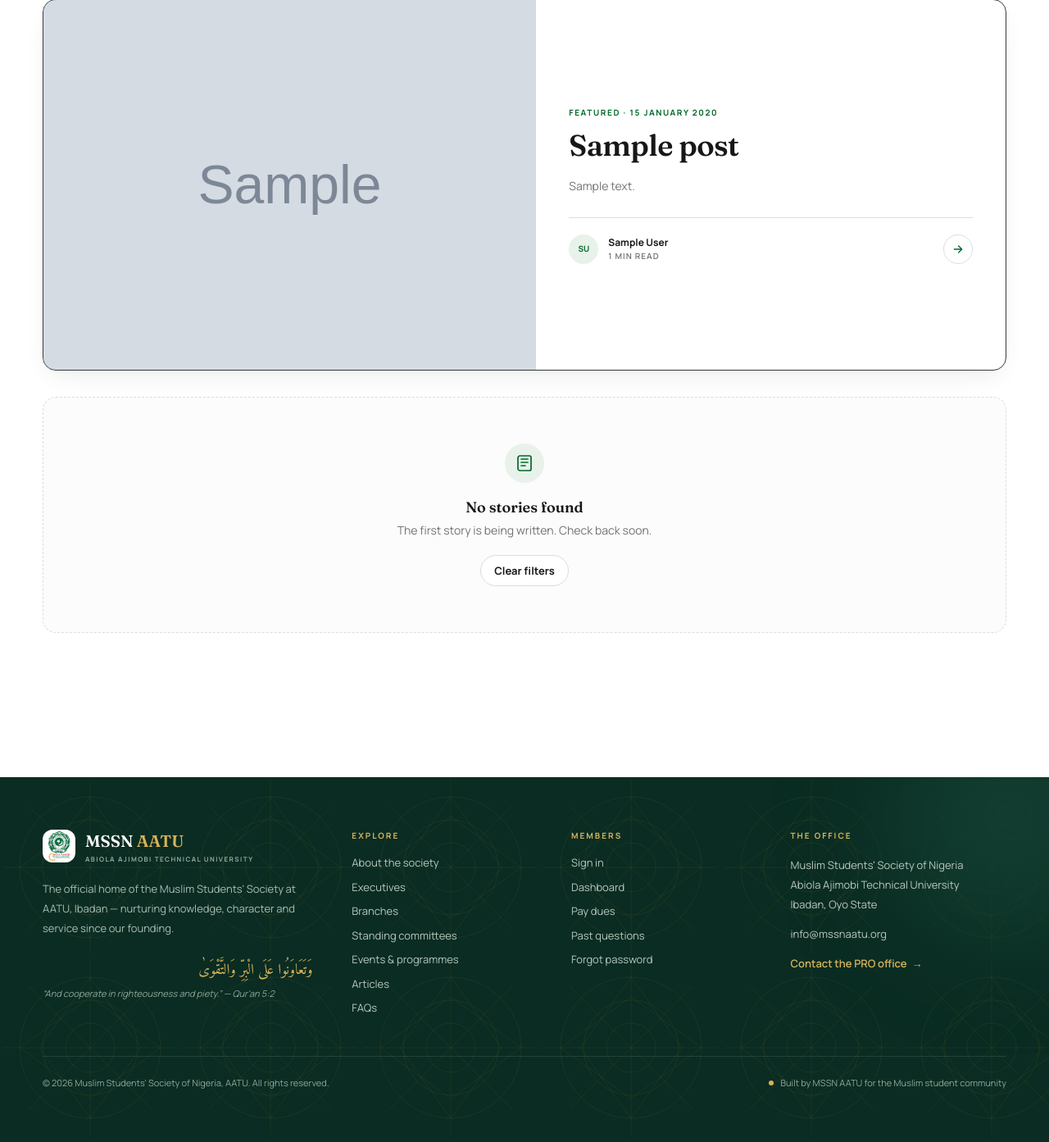
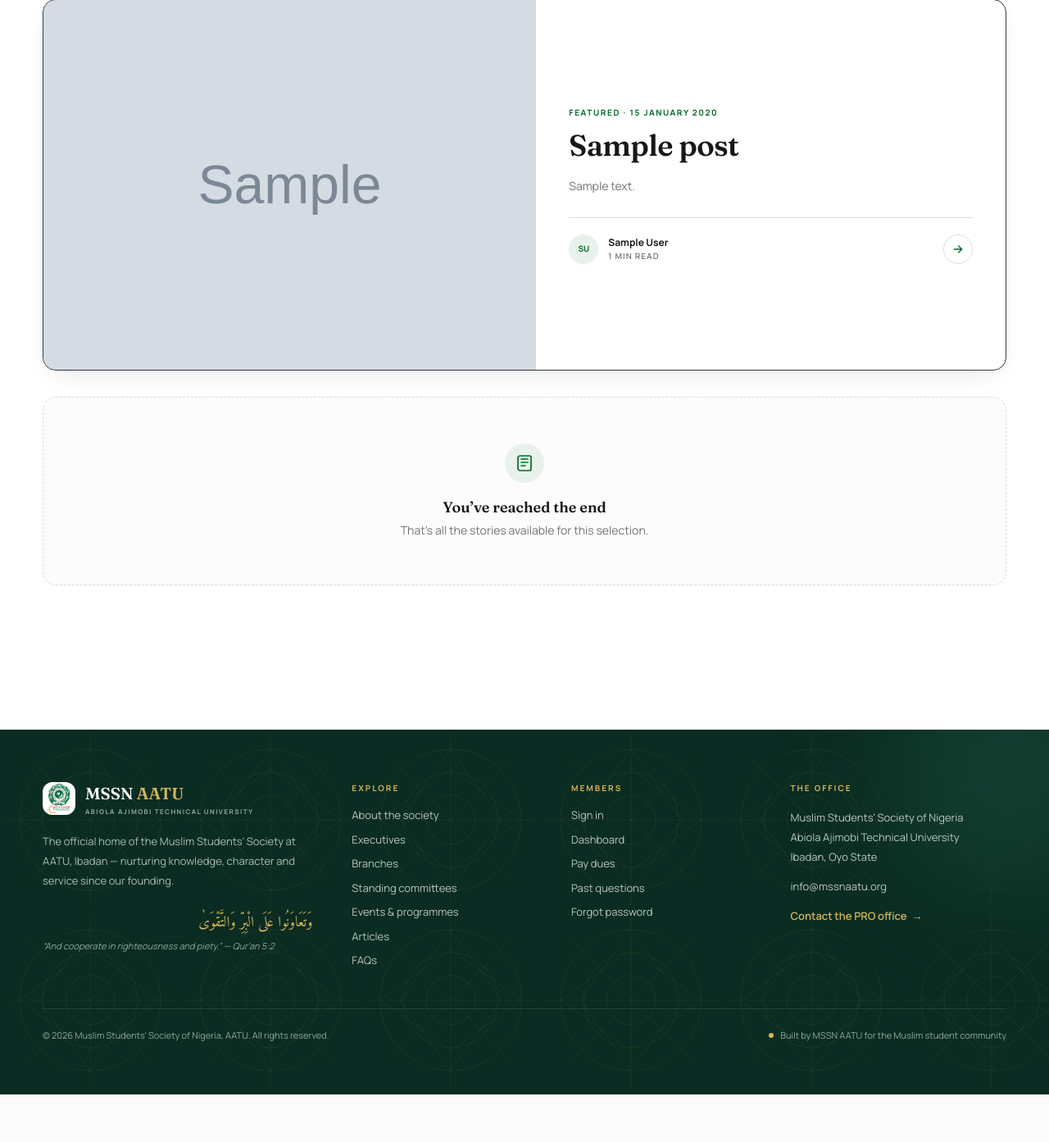
Before and after one commit to Abdulmateenmuthoir/MSSNAATU, a Django app: page /news/?category=news in a window 1280 px wide. Shown: the part 519-1912 px from the top of the page at 82% size. After the commit the page ends 1854 px from the top, so only its background shows below. Run offline with Django 5.2, Linux system fonts and the light colour scheme; tables that the repository leaves empty hold one stand-in row (values such as "Sample post"); grey boxes marked "Sample" are stand-in pictures.

Commit message:
Show article feed end state correctly

```diff
--- a/templates/blog/list.html
+++ b/templates/blog/list.html
@@ -85,13 +85,25 @@
         <div class="grid h-12 w-12 place-items-center rounded-full bg-brandsoft text-brand">
           <svg class="h-6 w-6" viewBox="0 0 24 24" fill="none" stroke="currentColor" stroke-width="1.7"><path d="M4 5.5A2.5 2.5 0 016.5 3H18a2 2 0 012 2v14a2 2 0 01-2 2H6.5A2.5 2.5 0 014 18.5z"/><path d="M8 7h8M8 11h8M8 15h5" stroke-linecap="round"/></svg>
         </div>
-        <p class="mt-4 font-display text-lg font-semibold text-ink">No stories found</p>
-        <p class="mt-1 text-sm text-muted">{% if query %}Try a different search, or browse all stories.{% else %}The first story is being written. Check back soon.{% endif %}</p>
-        {% if query or selected_category %}<a href="{% url 'blog:list' %}" class="btn-outline btn-sm mt-5">Clear filters</a>{% endif %}
+        {% if featured %}
+          <p class="mt-4 font-display text-lg font-semibold text-ink">You’ve reached the end</p>
+          <p class="mt-1 text-sm text-muted">That’s all the stories available{% if query or selected_category %} for this selection{% endif %}.</p>
+        {% else %}
+          <p class="mt-4 font-display text-lg font-semibold text-ink">{% if query or selected_category %}No stories found{% else %}No articles yet{% endif %}</p>
+          <p class="mt-1 text-sm text-muted">{% if query %}Try a different search, or browse all stories.{% elif selected_category %}There are no published stories in this category yet.{% else %}Check back soon for the first published story.{% endif %}</p>
+          {% if query or selected_category %}<a href="{% url 'blog:list' %}" class="btn-outline btn-sm mt-5">Clear filters</a>{% endif %}
+        {% endif %}
       </div>
     {% endfor %}
   </div>
 
+  {% if featured and page.object_list and not page.has_next %}
+    <div class="empty-state mt-8 py-8">
+      <p class="font-display text-lg font-semibold text-ink">You’ve reached the end</p>
+      <p class="mt-1 text-sm text-muted">That’s all the stories available{% if query or selected_category %} for this selection{% endif %}.</p>
+    </div>
+  {% endif %}
+
   {% include "partials/pagination.html" with page=page query_string=query_string %}
 </section>
 {% endblock %}
```
